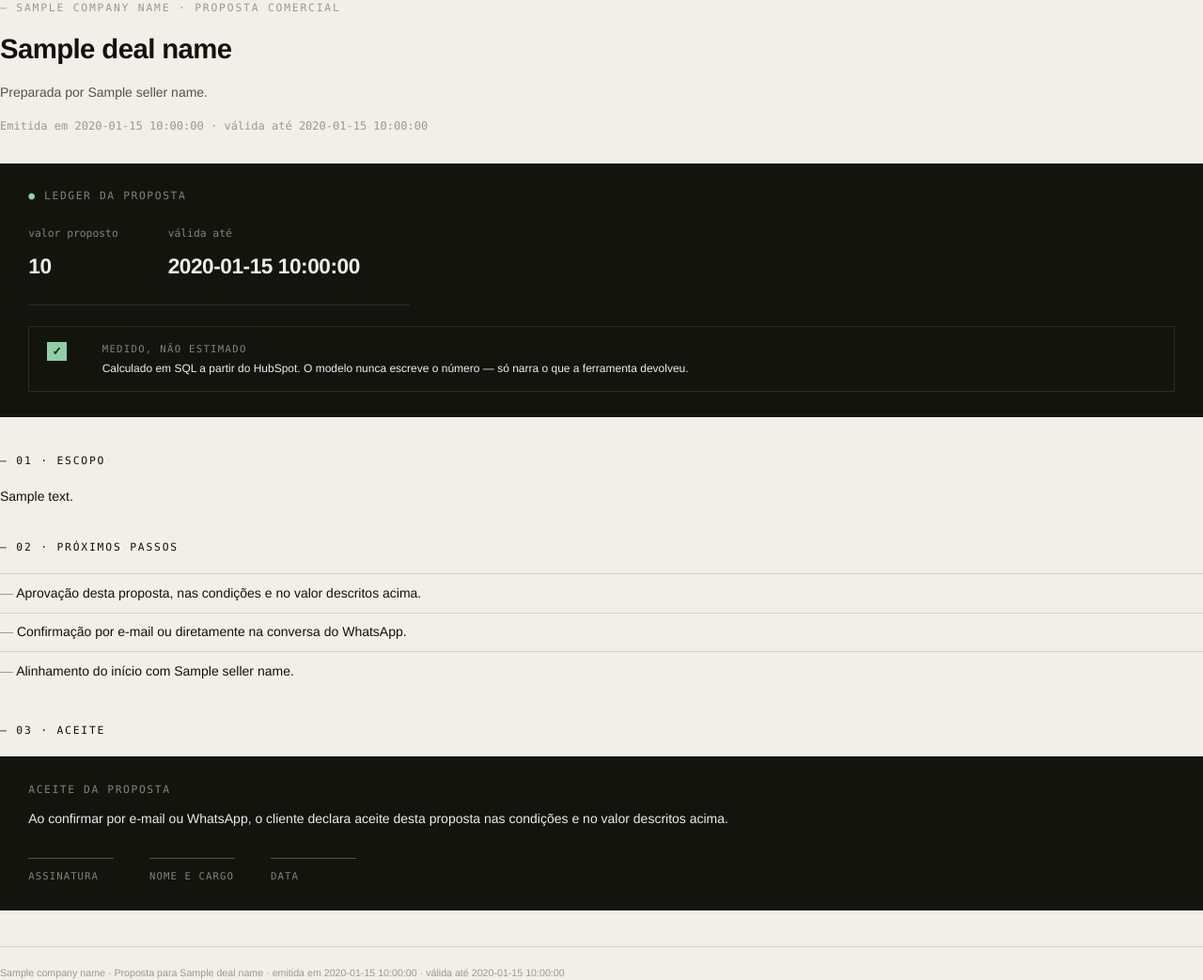
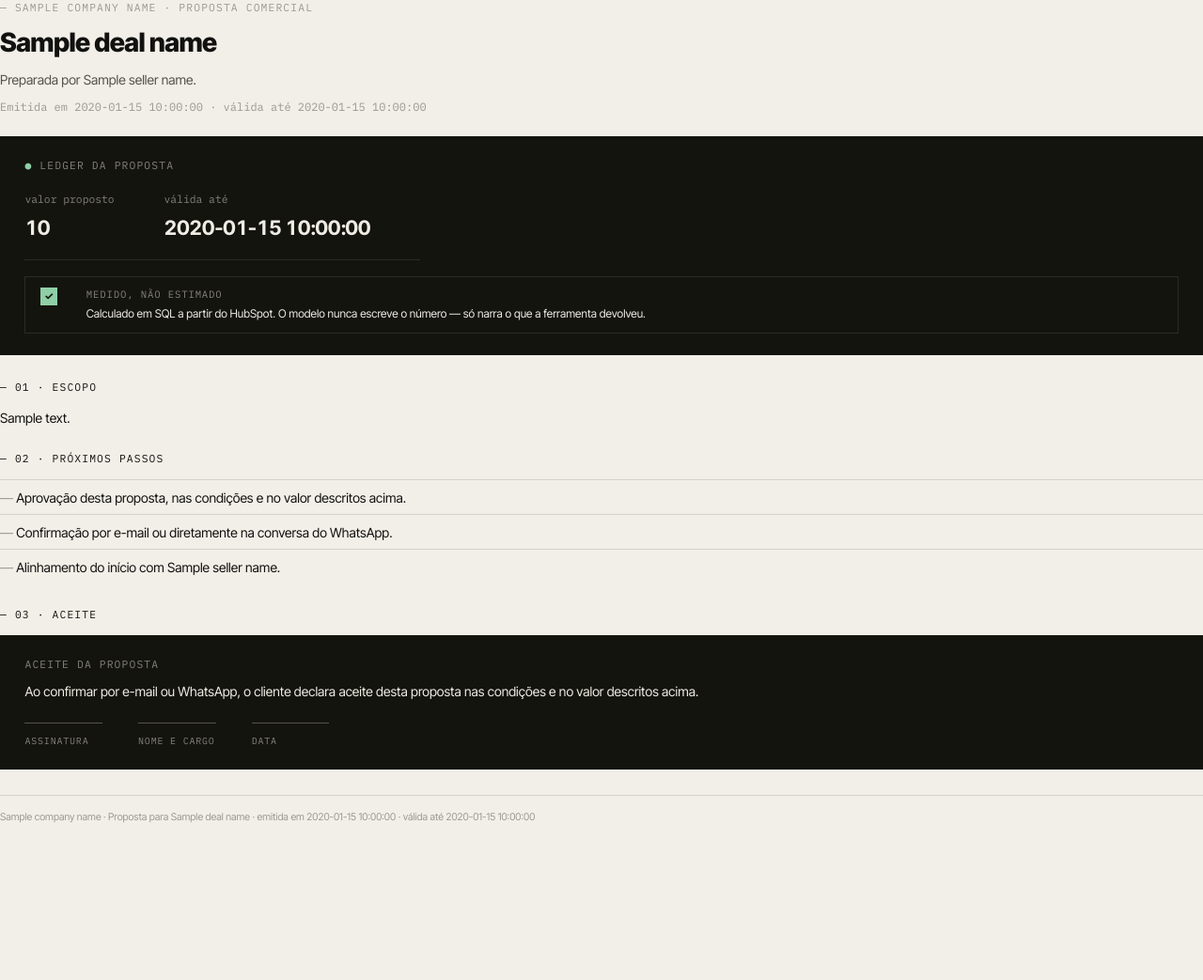
Before and after one commit to juliopessan/OmniData, a Python web app: template src/omnidata/proposals/templates/proposal.html in a window 1280 px wide. Shown: the whole page at 94% size. After the commit the page ends 876 px from the top, so only its background shows below. Run offline with Jinja, Linux system fonts and the light colour scheme; the template is opened without the code that fills it: most values are stand-ins (such as "Sample title", 1, 10 or a date in 2020).

Commit message:
fix(vela): bundle brand fonts and fix PDF pagination/spacing
The Debian container has no fonts beyond WeasyPrint's own deps, so the
proposal PDF was silently falling back to a generic system sans instead of
the brand's actual typefaces. Bundled the same fonts the web app uses (Inter
Tight, IBM Plex Mono — web/src/app/layout.tsx) as static/variable TTFs under
proposals/templates/fonts/ (OFL-licensed) and wired base_url in pdf.py so the
template's @font-face rules resolve them from disk on every render, local or
in the container.

Also tightened the template's vertical rhythm (ledger/section/signature
spacing) — the previous version left the Aceite box with nowhere to fit on
page 1, pushing it alone to a mostly-blank page 2. Verified against a real
render: everything now fits on one page.

Confirmed end-to-end with a real send through the Gmail API (OAuth2) to the
user's own inbox — attachment intact, fonts and layout correct.

Co-Authored-By: Claude Sonnet 5 <noreply@anthropic.com>

```diff
--- a/src/omnidata/proposals/templates/proposal.html
+++ b/src/omnidata/proposals/templates/proposal.html
@@ -9,47 +9,53 @@
      usuário: eyebrow → título → meta → ledger escuro com estimativa → seções numeradas → aceite em caixa
      escura com linhas de assinatura → rodapé — só com os campos que o OmniData realmente tem.
      Layout em <table>/blocos, não flexbox: o WeasyPrint (62.x) tem suporte parcial a flex/gap e a
-     <section>/<div> sem display declarado — melhor não depender disso num motor de PDF. */
-  @page { size: A4; margin: 20mm 20mm 16mm; }
+     <section>/<div> sem display declarado — melhor não depender disso num motor de PDF.
+     Fontes: as mesmas da marca no web (Inter Tight + IBM Plex Mono, web/src/app/layout.tsx), embutidas em
+     fonts/ — sem isso, o host (o container Debian de produção não tem "Helvetica Neue") cai num sans genérico. */
+  @font-face { font-family: "Inter Tight"; src: url("fonts/InterTight-Variable.ttf"); font-weight: 400 800; }
+  @font-face { font-family: "IBM Plex Mono"; src: url("fonts/IBMPlexMono-Regular.ttf"); font-weight: 400; }
+  @font-face { font-family: "IBM Plex Mono"; src: url("fonts/IBMPlexMono-Medium.ttf"); font-weight: 500; }
+
+  @page { size: A4; margin: 18mm 20mm 14mm; }
   * { box-sizing: border-box; margin: 0; padding: 0; }
-  body { font-family: "Helvetica Neue", Helvetica, Arial, sans-serif; font-size: 10.5pt; line-height: 1.55; color: #11110f; background: #f2efe8; }
+  body { font-family: "Inter Tight", "Helvetica Neue", Helvetica, Arial, sans-serif; font-size: 10.5pt; line-height: 1.5; color: #11110f; background: #f2efe8; }
   div, p, table { display: block; }
-  .eyebrow { font-family: ui-monospace, SFMono-Regular, Menlo, monospace; font-size: 8.5pt; letter-spacing: 0.16em; text-transform: uppercase; color: #9c988e; margin-bottom: 5mm; }
+  .mono { font-family: "IBM Plex Mono", ui-monospace, SFMono-Regular, Menlo, monospace; }
+  .eyebrow { font-family: "IBM Plex Mono", ui-monospace, SFMono-Regular, Menlo, monospace; font-size: 8.5pt; letter-spacing: 0.1em; text-transform: uppercase; color: #9c988e; margin-bottom: 3.5mm; }
   .eyebrow::before { content: "— "; }
-  h1 { font-size: 22pt; font-weight: 800; letter-spacing: -0.02em; line-height: 1.12; margin-bottom: 5mm; }
-  .meta { color: #55524b; margin-bottom: 4mm; }
-  .meta-mono { font-family: ui-monospace, SFMono-Regular, Menlo, monospace; font-size: 9pt; color: #9c988e; margin-bottom: 8mm; }
+  h1 { font-size: 21pt; font-weight: 800; letter-spacing: -0.02em; line-height: 1.1; margin-bottom: 3.5mm; }
+  .meta { color: #55524b; margin-bottom: 2.5mm; }
+  .meta-mono { font-family: "IBM Plex Mono", ui-monospace, SFMono-Regular, Menlo, monospace; font-size: 9pt; color: #9c988e; margin-bottom: 6mm; }
 
-  .ledger { background: #14140f; color: #efece4; padding: 7mm 8mm; margin-bottom: 10mm; }
-  .ledger-head { font-family: ui-monospace, SFMono-Regular, Menlo, monospace; font-size: 8.5pt; letter-spacing: 0.14em; text-transform: uppercase; color: #85817a; margin-bottom: 5mm; }
+  .ledger { background: #14140f; color: #efece4; padding: 6mm 7mm; margin-bottom: 7mm; break-inside: avoid; }
+  .ledger-head { font-family: "IBM Plex Mono", ui-monospace, SFMono-Regular, Menlo, monospace; font-size: 8.5pt; letter-spacing: 0.1em; text-transform: uppercase; color: #85817a; margin-bottom: 4mm; }
   .ledger-head::before { content: "● "; color: #8fcfa6; }
-  .figs { width: 100%; border-collapse: collapse; margin-bottom: 6mm; }
-  .figs td { padding: 0 14mm 6mm 0; border-bottom: 1px solid #2c2b25; }
-  .figs b { display: block; font-size: 17pt; font-weight: 700; font-variant-numeric: tabular-nums; letter-spacing: -0.02em; padding-top: 2mm; }
-  .figs span { font-family: ui-monospace, SFMono-Regular, Menlo, monospace; font-size: 8.5pt; color: #85817a; }
+  .figs { width: 100%; border-collapse: collapse; margin-bottom: 4.5mm; }
+  .figs td { padding: 0 14mm 4.5mm 0; border-bottom: 1px solid #2c2b25; }
+  .figs span { font-family: "IBM Plex Mono", ui-monospace, SFMono-Regular, Menlo, monospace; font-size: 8.5pt; color: #85817a; }
+  .figs b { display: block; font-size: 16pt; font-weight: 700; font-variant-numeric: tabular-nums; letter-spacing: -0.02em; padding-top: 1.5mm; }
   .measured { width: 100%; border-collapse: collapse; border: 1px solid #2c2b25; }
-  .measured td { padding: 4mm 5mm; vertical-align: top; }
-  .measured .tick-cell { width: 10mm; }
-  .measured .tick { display: block; width: 5.5mm; height: 5.5mm; text-align: center; line-height: 5.5mm; background: #8fcfa6; color: #14140f; font-size: 9pt; font-weight: 700; }
-  .measured .body { font-size: 9pt; line-height: 1.5; }
-  .measured .k { display: block; font-family: ui-monospace, SFMono-Regular, Menlo, monospace; font-size: 8pt; letter-spacing: 0.12em; text-transform: uppercase; color: #85817a; margin-bottom: 1mm; }
+  .measured td { padding: 3mm 4mm; vertical-align: top; }
+  .measured .tick-cell { width: 9mm; }
+  .measured .tick { display: block; width: 5mm; height: 5mm; text-align: center; line-height: 5mm; background: #8fcfa6; color: #14140f; font-size: 8.5pt; font-weight: 700; }
+  .measured .body { font-size: 9pt; line-height: 1.45; }
+  .measured .k { display: block; font-family: "IBM Plex Mono", ui-monospace, SFMono-Regular, Menlo, monospace; font-size: 8pt; letter-spacing: 0.08em; text-transform: uppercase; color: #85817a; margin-bottom: 1mm; }
 
-  .sec { margin-bottom: 9mm; }
+  .sec { margin-bottom: 6.5mm; }
   .sec p { white-space: pre-wrap; color: #11110f; }
-  .sec ul { list-style: none; margin-top: 3mm; }
-  .sec li { display: block; padding: 2.5mm 0; border-top: 1px solid #d6d2c8; }
+  .sec ul { list-style: none; margin-top: 2mm; }
+  .sec li { display: block; padding: 2mm 0; border-top: 1px solid #d6d2c8; }
   .sec li::before { content: "— "; color: #9c988e; }
 
-  .accept { background: #14140f; color: #efece4; padding: 7mm 8mm; break-inside: avoid; }
-  .ledger { break-inside: avoid; }
-  .accept .k { font-family: ui-monospace, SFMono-Regular, Menlo, monospace; font-size: 8.5pt; letter-spacing: 0.14em; text-transform: uppercase; color: #85817a; margin-bottom: 3mm; }
-  .accept p { color: #efece4; margin-bottom: 8mm; }
+  .accept { background: #14140f; color: #efece4; padding: 6mm 7mm; break-inside: avoid; }
+  .accept .k { font-family: "IBM Plex Mono", ui-monospace, SFMono-Regular, Menlo, monospace; font-size: 8.5pt; letter-spacing: 0.1em; text-transform: uppercase; color: #85817a; margin-bottom: 2.5mm; }
+  .accept p { color: #efece4; margin-bottom: 6mm; }
   .sig-row { width: 100%; border-collapse: collapse; }
   .sig-row td { width: 33%; padding-right: 10mm; vertical-align: bottom; }
-  .sig-row .line { border-top: 1px solid #55524b; margin-bottom: 2mm; }
-  .sig-row span { font-family: ui-monospace, SFMono-Regular, Menlo, monospace; font-size: 8pt; letter-spacing: 0.1em; text-transform: uppercase; color: #85817a; }
+  .sig-row .line { border-top: 1px solid #55524b; margin-bottom: 1.5mm; }
+  .sig-row span { font-family: "IBM Plex Mono", ui-monospace, SFMono-Regular, Menlo, monospace; font-size: 7.5pt; letter-spacing: 0.08em; text-transform: uppercase; color: #85817a; }
 
-  .foot { margin-top: 10mm; padding-top: 5mm; border-top: 1px solid #d6d2c8; color: #9c988e; font-size: 8pt; }
+  .foot { margin-top: 7mm; padding-top: 4mm; border-top: 1px solid #d6d2c8; color: #9c988e; font-size: 8pt; }
 </style>
 </head>
 <body>
```
Also changed, not shown: src/omnidata/proposals/pdf.py (+12 -2 lines), src/omnidata/proposals/templates/fonts/OFL.txt (added, +93 -0 lines), src/omnidata/proposals/templates/fonts/IBMPlexMono-Medium.ttf (added), src/omnidata/proposals/templates/fonts/IBMPlexMono-Regular.ttf (added), src/omnidata/proposals/templates/fonts/IBMPlexMono-SemiBold.ttf (added), src/omnidata/proposals/templates/fonts/InterTight-Variable.ttf (added).
